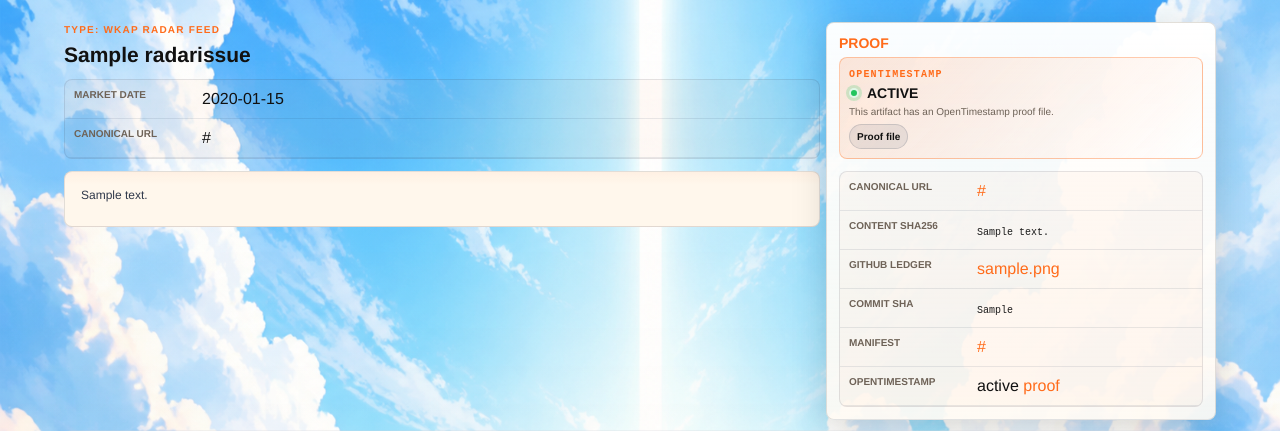
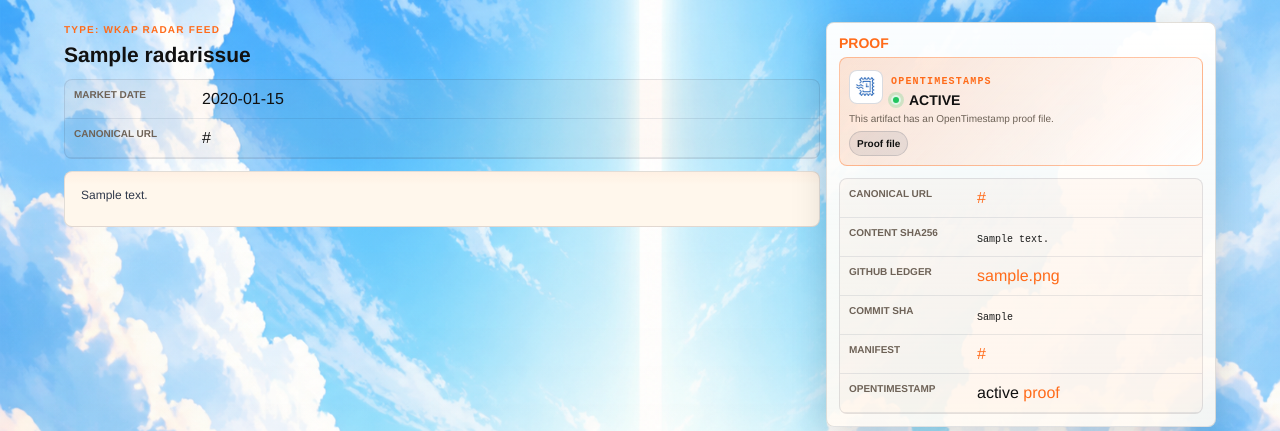
Before and after one commit to wkapai/wkap-ai, a Django app: a page that uses publishing/templates/publishing/base.html in a window 1280 px wide. Shown: the part 72-503 px from the top of the page. Run offline with Django 5.2, Linux system fonts and the light colour scheme; tables that the repository leaves empty hold one stand-in row (values such as "Sample post"); parts of the project's set-up code (start-up, migrations or seed data) failed here and were passed over.

Commit message:
Add OpenTimestamps logo to proof card

```diff
--- a/publishing/templates/publishing/base.html
+++ b/publishing/templates/publishing/base.html
@@ -26,7 +26,7 @@
   <link rel="icon" type="image/png" sizes="512x512" href="{% static 'img/favicon.png' %}?v=wukong-icon-r2c1">
   <link rel="icon" type="image/png" sizes="32x32" href="{% static 'img/favicon-32.png' %}?v=wukong-icon-r2c1">
   <link rel="icon" type="image/png" sizes="16x16" href="{% static 'img/favicon-16.png' %}?v=wukong-icon-r2c1">
-  <link rel="stylesheet" href="{% static 'css/wkap.css' %}?v=ots-proof-card-v1">
+  <link rel="stylesheet" href="{% static 'css/wkap.css' %}?v=ots-proof-logo-v1">
   {% if json_ld %}
   <script type="application/ld+json">{{ json_ld|safe }}</script>
   {% endif %}
--- a/publishing/templates/publishing/proof_panel.html
+++ b/publishing/templates/publishing/proof_panel.html
@@ -1,12 +1,17 @@
 <aside class="proof-panel" aria-label="Ledger proof" data-agent-proof="true">
   <h2>Proof</h2>
   <section class="ots-proof-card" aria-label="OpenTimestamp proof" data-opentimestamp-status="{{ artifact.ots_status|default:'pending' }}">
-    <div>
-      <p class="proof-kicker">OpenTimestamp</p>
-      <p class="ots-proof-status">
-        <span class="ots-status-dot" aria-hidden="true"></span>
-        {{ artifact.ots_status|default:"pending" }}
-      </p>
+    <div class="ots-proof-head">
+      <a class="ots-logo-link" href="https://opentimestamps.org/" aria-label="OpenTimestamps website">
+        <img src="/static/img/opentimestamps-logo.png?v=ots-logo-v1" alt="OpenTimestamps">
+      </a>
+      <div>
+        <a class="proof-kicker" href="https://opentimestamps.org/">OpenTimestamps</a>
+        <p class="ots-proof-status">
+          <span class="ots-status-dot" aria-hidden="true"></span>
+          {{ artifact.ots_status|default:"pending" }}
+        </p>
+      </div>
     </div>
     <p class="ots-proof-copy">
       {% if artifact.ots_proof_url %}
--- a/static/css/wkap.css
+++ b/static/css/wkap.css
@@ -586,8 +586,8 @@ p {
 }
 
 .ots-proof-card {
-  background: linear-gradient(135deg, rgba(255, 107, 26, 0.16), rgba(255, 255, 255, 0.8));
-  border: 1px solid rgba(255, 107, 26, 0.34);
+  background: linear-gradient(135deg, rgba(255, 107, 26, 0.18), rgba(255, 255, 255, 0.84));
+  border: 1px solid rgba(255, 107, 26, 0.38);
   border-radius: 8px;
   display: grid;
   gap: 10px;
@@ -595,14 +595,46 @@ p {
   padding: 14px;
 }
 
+.ots-proof-head {
+  align-items: center;
+  display: grid;
+  gap: 10px;
+  grid-template-columns: 44px minmax(0, 1fr);
+}
+
+.ots-logo-link {
+  align-items: center;
+  background: #fff;
+  border: 1px solid rgba(20, 35, 66, 0.16);
+  border-radius: 8px;
+  display: flex;
+  height: 44px;
+  justify-content: center;
+  overflow: hidden;
+  width: 44px;
+}
+
+.ots-logo-link img {
+  display: block;
+  height: 32px;
+  object-fit: contain;
+  width: 32px;
+}
+
 .proof-kicker {
   color: var(--accent);
+  display: inline-block;
   font-family: var(--font-mono);
   font-size: 10px;
   font-weight: 900;
   letter-spacing: 0.12em;
   margin: 0 0 4px;
+  text-decoration: none;
   text-transform: uppercase;
+}
+
+.proof-kicker:hover {
+  color: var(--text);
 }
 
 .ots-proof-status {
@@ -1033,6 +1065,21 @@ body:not([data-page-type="home"]) .ots-proof-card {
   padding: 9px;
 }
 
+body:not([data-page-type="home"]) .ots-proof-head {
+  gap: 8px;
+  grid-template-columns: 34px minmax(0, 1fr);
+}
+
+body:not([data-page-type="home"]) .ots-logo-link {
+  height: 34px;
+  width: 34px;
+}
+
+body:not([data-page-type="home"]) .ots-logo-link img {
+  height: 25px;
+  width: 25px;
+}
+
 body:not([data-page-type="home"]) .ots-proof-status {
   font-size: 14px;
 }
```
Also changed, not shown: tests/test_wkap_v0.py (+3 -0 lines), static/img/opentimestamps-logo.png (added).
